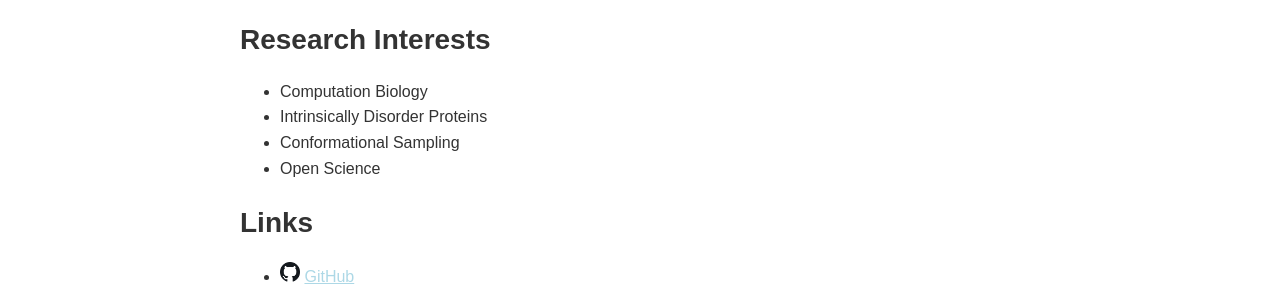
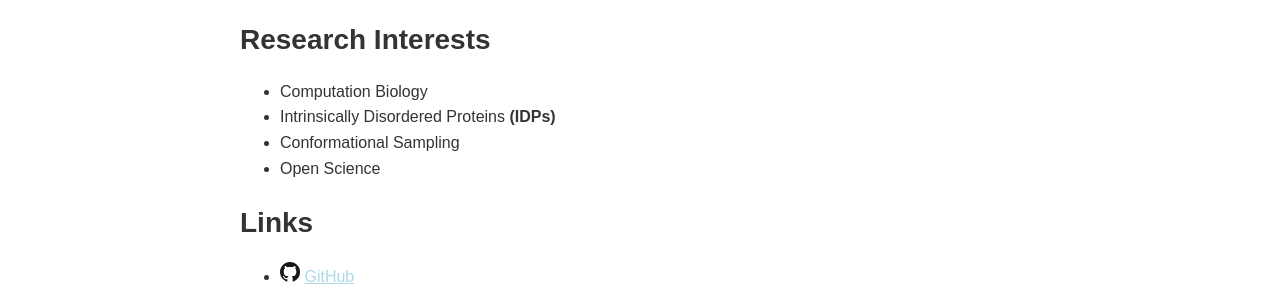
Before and after one commit to CordeiroLab/CordeiroLab.github.io, a Jekyll site: the page built from team/nuno-fernandes.md, in a window 1280 px wide. Shown: the part 1043-1331 px from the top of the page. Built offline with Jekyll 4.4.1, drawn with Linux system fonts in a browser that asks for light colours.

Commit message:
Update nuno-fernandes.md

```diff
--- a/team/nuno-fernandes.md
+++ b/team/nuno-fernandes.md
@@ -16,7 +16,7 @@ Nuno P. Fernandes - During my Biochemistry bachelor's at the University of Lisbo
 ## Research Interests
 
 - Computation Biology
-- Intrinsically Disorder Proteins
+- Intrinsically Disordered Proteins **(IDPs)**
 - Conformational Sampling
 - Open Science
 
```
